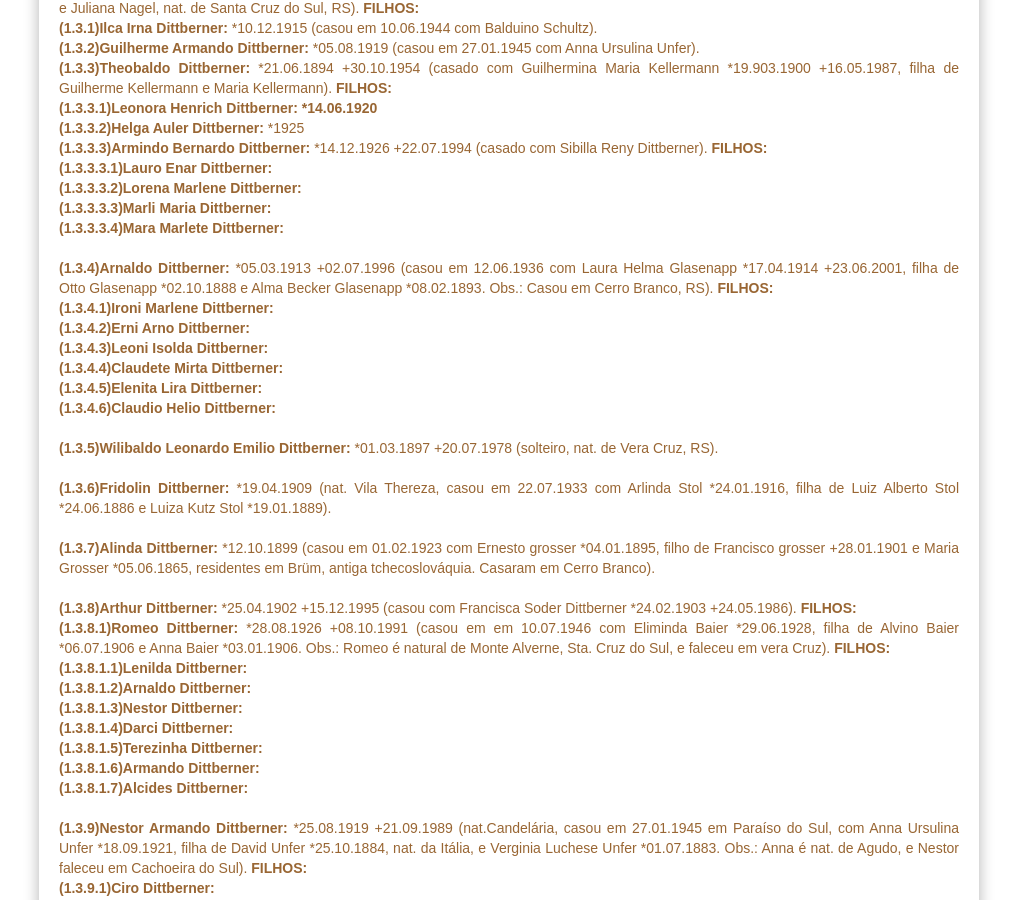
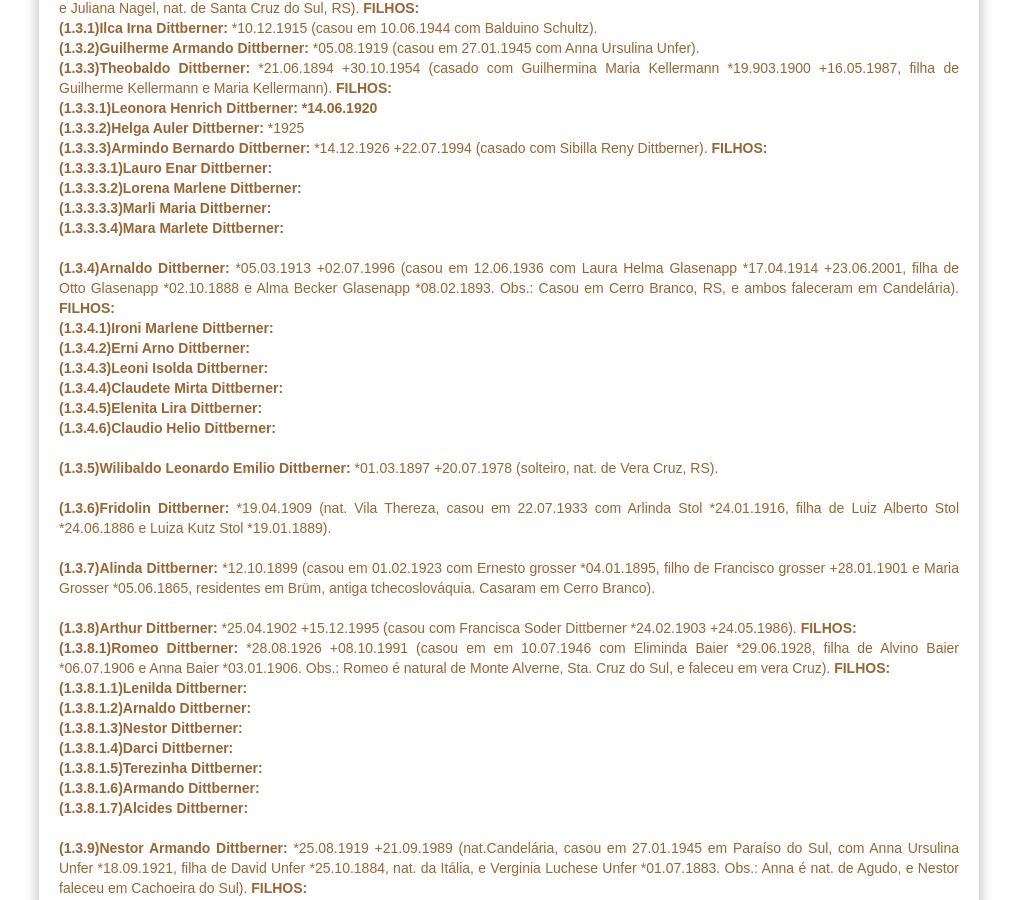
Before and after one commit to claudiovargas1955/claudiovargas1955.github.io, a Jekyll site: the page built from _pages/familia-dittberner.html, in a window 1280 px wide and 900 px high, scrolled down 1235 px. Shown: the whole window, without its empty margins (131-1148 px from the left). Built offline with Jekyll 4.4.1, drawn with Linux system fonts in a browser that asks for light colours; some web fonts are replaced.

Commit message:
Update familia-dittberner.html

```diff
--- a/_pages/familia-dittberner.html
+++ b/_pages/familia-dittberner.html
@@ -153,7 +153,8 @@ Carlos Nagel e Juliana Nagel, nat. de Santa Cruz do Sul, RS). <b>FILHOS: </b><br
                 <b>(1.3.3.3.4)Mara Marlete Dittberner: </b><br><br>
 
       <b>(1.3.4)Arnaldo Dittberner: </b>*05.03.1913 +02.07.1996 (casou em 12.06.1936 com Laura Helma Glasenapp *17.04.1914 +23.06.2001,
-      filha de Otto Glasenapp *02.10.1888 e Alma Becker Glasenapp *08.02.1893. Obs.: Casou em Cerro Branco, RS). <b>FILHOS: </b><br>
+      filha de Otto Glasenapp *02.10.1888 e Alma Becker Glasenapp *08.02.1893. Obs.: Casou em Cerro Branco, RS, e ambos faleceram em
+      Candelária). <b>FILHOS: </b><br>
                  <b>(1.3.4.1)Ironi Marlene Dittberner: </b><br>
                  <b>(1.3.4.2)Erni Arno Dittberner: </b><br>
                  <b>(1.3.4.3)Leoni Isolda Dittberner: </b><br>
```
